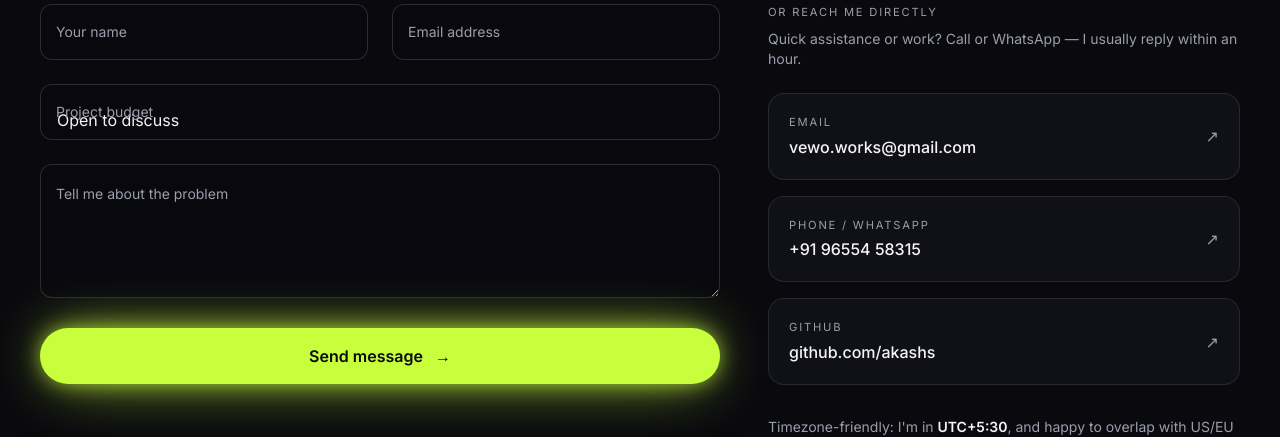
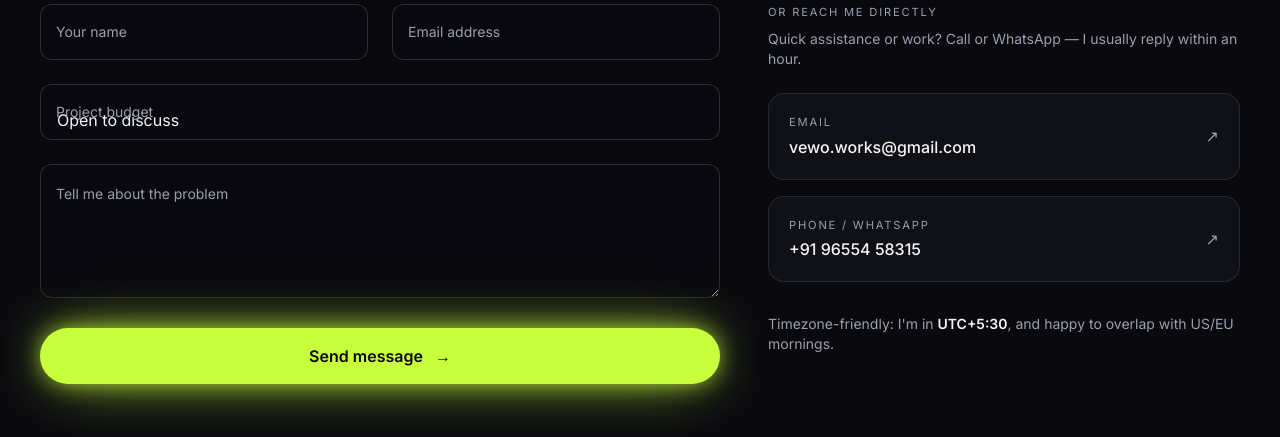
Before and after one commit to gokuakash/akash-portfolio, a Next.js app: page / in a window 1280 px wide. Shown: the part 9866-10303 px from the top of the page. Built offline with nearby package versions, Linux system fonts and the light colour scheme; no server answers.

Commit message:
Delete GitHub + Twitter links: contact channels are now Email + Phone/WhatsApp only

```diff
--- a/src/app/layout.tsx
+++ b/src/app/layout.tsx
@@ -87,7 +87,6 @@ const jsonLd = {
       telephone: "+91-9655458315",
       jobTitle: "Web Developer, Product Designer & SaaS Developer",
       image: `${site.domain}/images/portrait.svg`,
-      sameAs: ["https://github.com/akashs"],
       address: {
         "@type": "PostalAddress",
         addressLocality: "Bengaluru",
--- a/src/components/home/Contact.tsx
+++ b/src/components/home/Contact.tsx
@@ -280,7 +280,6 @@ export function Contact() {
               {[
                 { label: "Email", value: site.email, href: `mailto:${site.email}` },
                 { label: "Phone / WhatsApp", value: site.phone, href: site.phoneHref },
-                { label: "GitHub", value: "github.com/akashs", href: "https://github.com/akashs" },
               ].map((c) => (
                 <li key={c.label}>
                   <a
--- a/src/data/site.ts
+++ b/src/data/site.ts
@@ -25,7 +25,6 @@ export const nav = [
 
 export const socials = [
   { label: "Phone", handle: site.phone, url: site.phoneHref },
-  { label: "GitHub", handle: "@akashs", url: "https://github.com/akashs" },
   { label: "Email", handle: site.email, url: `mailto:${site.email}` },
 ] as const;
 
```
